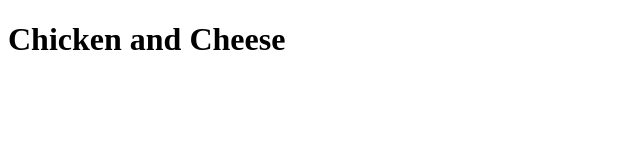
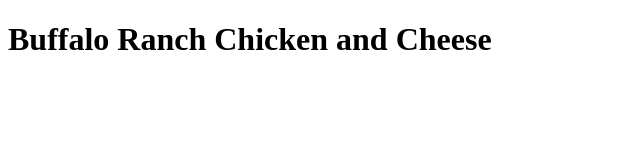
Before and after one commit to raf3i/odin-recipes, a plain HTML site: page recipes/chicken-cheese.html in a window 1280 px wide. Shown: the whole page, without its empty margins (0-640 px from the left). Drawn offline with Linux system fonts and the light colour scheme.

Commit message:
Changed chicken-cheese.html recipe name

```diff
--- a/recipes/chicken-cheese.html
+++ b/recipes/chicken-cheese.html
@@ -3,10 +3,10 @@
 <html>
     <head>
         <meta charset="UTF-8">
-        <title>Chicken and Cheese</title>
+        <title>Buffalo Ranch Chicken and Cheese</title>
     </head>
 
     <body>
-        <h1>Chicken and Cheese</h1>
+        <h1>Buffalo Ranch Chicken and Cheese</h1>
     </body>
 </html>
```
Also changed, not shown: index.html (+1 -1 lines).
